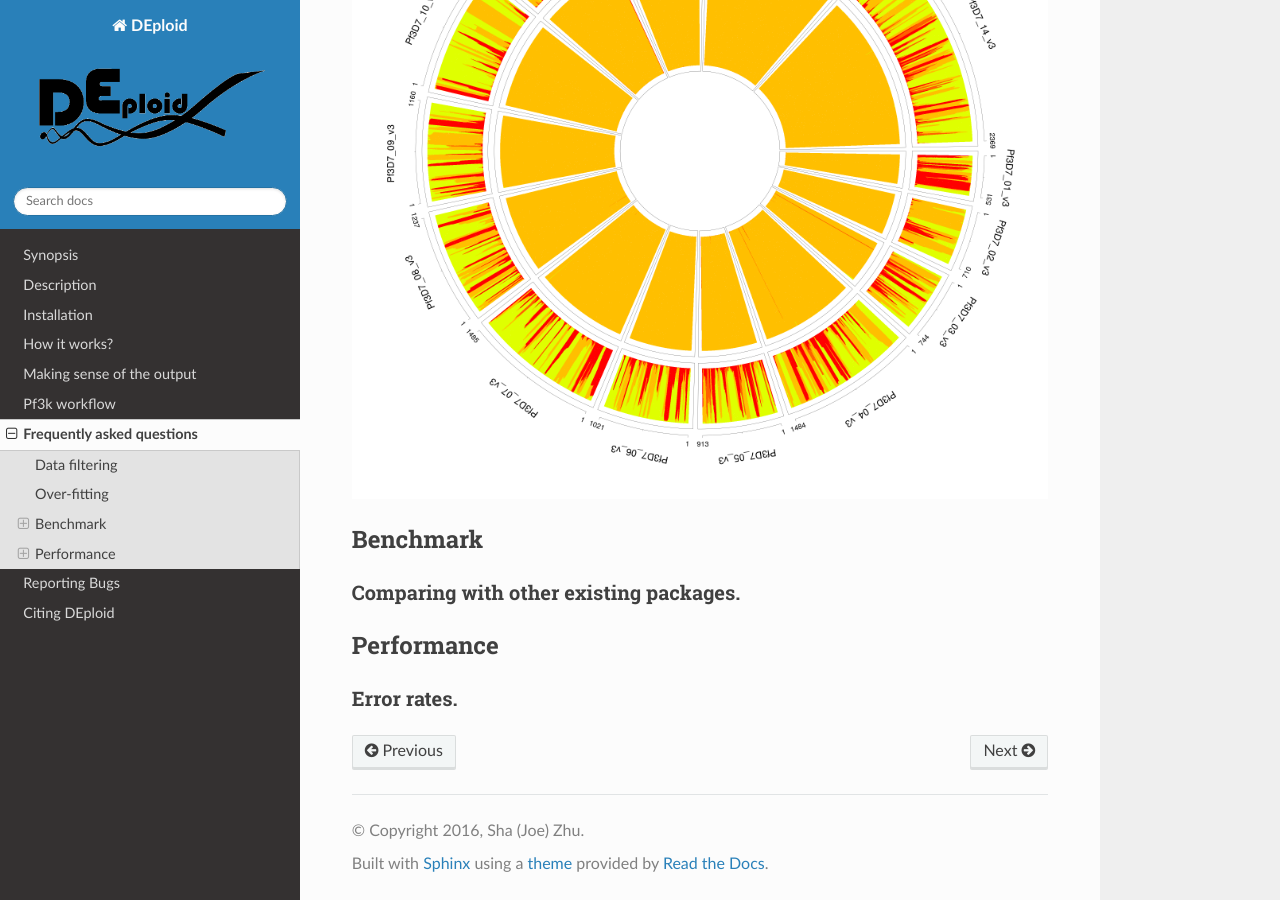
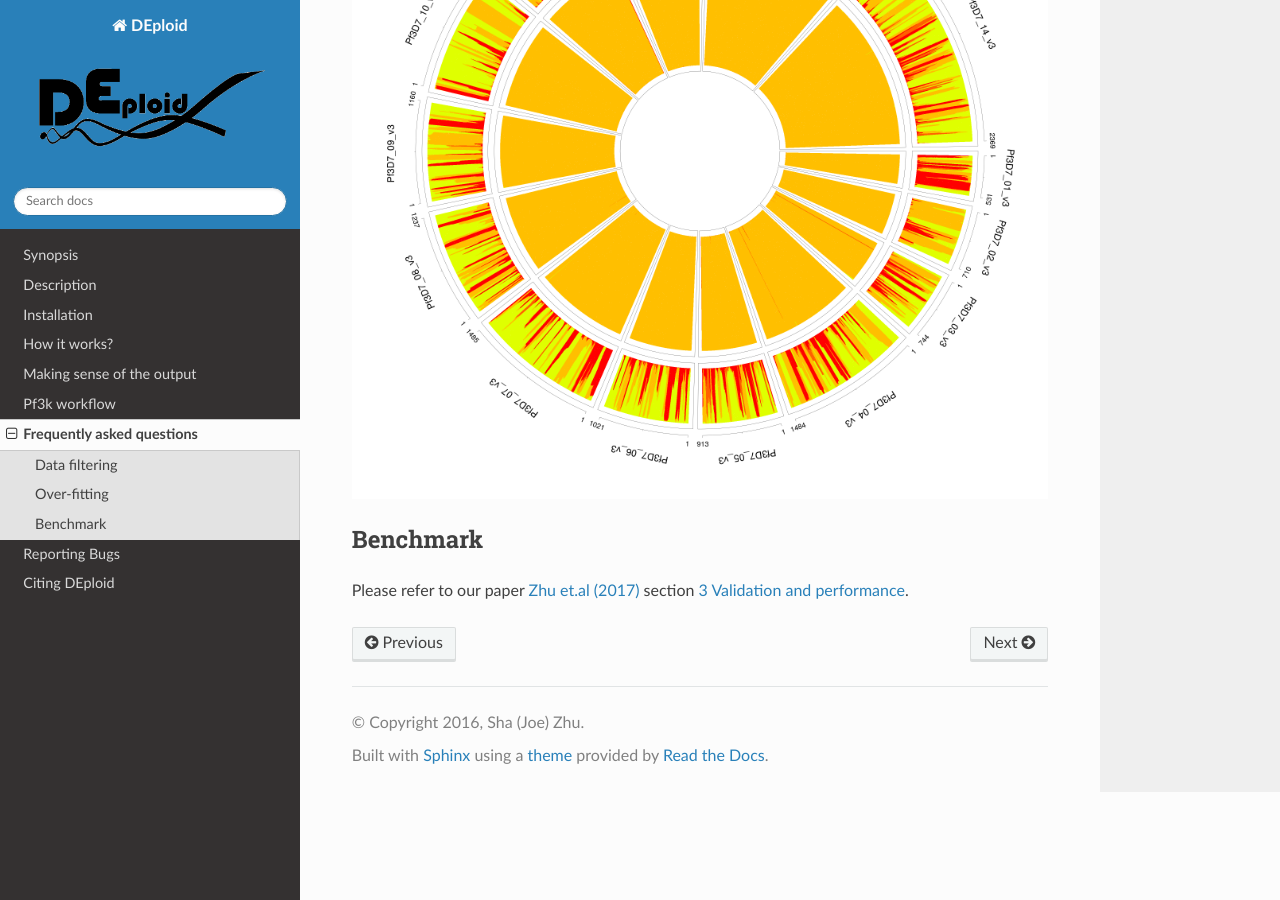
Before and after one commit to DEploid-dev/DEploid, a Sphinx documentation site: the page built from docs/FAQ.md, in a window 1280 px wide and 900 px high, scrolled down 5179 px. Built offline with Sphinx 7.4.7 and the Read the Docs theme 2.0.0, drawn with Linux system fonts in a browser that asks for light colours.

Commit message:
close #238 #206

```diff
--- a/docs/FAQ.md
+++ b/docs/FAQ.md
@@ -126,9 +126,4 @@ utilities/interpretDEploid.r -vcf data/exampleData/PG0400-C.eg.vcf.gz \
 Benchmark
 ---------
 
-### Comparing with other existing packages.
-
-Performance
------------
-
-### Error rates.
+Please refer to our paper [Zhu et.al (2017)](https://academic.oup.com/bioinformatics/advance-article/doi/10.1093/bioinformatics/btx530/4091117) section [3 Validation and performance](https://academic.oup.com/bioinformatics/advance-article/doi/10.1093/bioinformatics/btx530/4091117#96977811).
```
